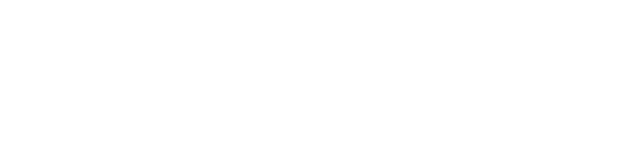
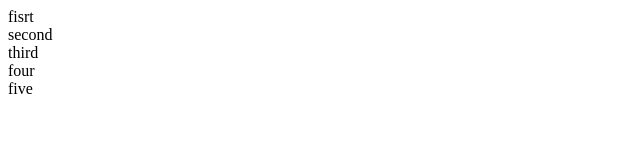
Before and after one commit to tomasesquivelgc/Sadok-and-Tomas-challenge, a plain HTML site: page fcc-test-suite-template-master/index.html in a window 1280 px wide. Shown: the whole page, without its empty margins (0-640 px from the left). Drawn offline with Linux system fonts and the light colour scheme.

Commit message:
test 3 and 4

```diff
--- a/fcc-test-suite-template-master/index.html
+++ b/fcc-test-suite-template-master/index.html
@@ -10,11 +10,11 @@
     <script src="https://cdn.freecodecamp.org/testable-projects-fcc/v1/bundle.js"></script>
 
   <main id="main-doc">
-    <section class="main-section"></section>
-    <section class="main-section"></section>
-    <section class="main-section"></section>
-    <section class="main-section"></section>
-    <section class="main-section"></section>
+    <section class="main-section" id="fist one"> <header> fisrt </header></section>
+    <section class="main-section" id="second one"><header> second</header></section>
+    <section class="main-section"id="third one"><header> third</header></section>
+    <section class="main-section"id="fours one"><header> four</header></section>
+    <section class="main-section"id="fives one"><header> five</header></section>
 
 
 
```
